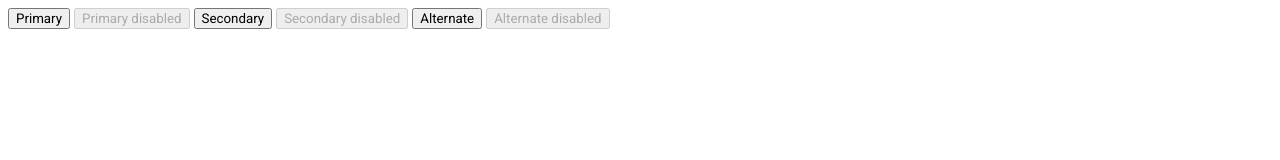
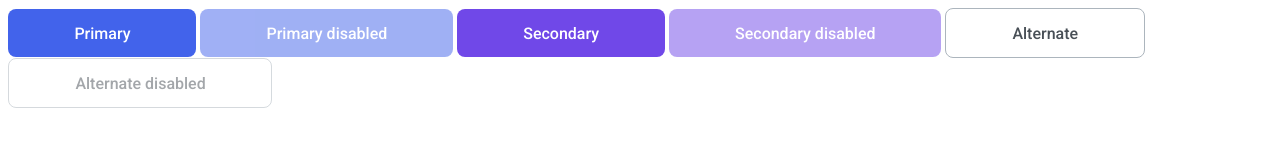
Before and after one commit to js-tasks-ru/htmlcss-20231222_gornyy2002, a website: page 03-lection1/01-button/index.html in a window 1280 px wide. Drawn offline with Linux system fonts and the light colour scheme.

Commit message:
fix dz1 in lec1

```diff
--- a/03-lection1/01-button/button.css
+++ b/03-lection1/01-button/button.css
@@ -1 +1,49 @@
 /* Стилизация кнопки */
+button[class^='main__button']{
+    border-radius: 8px;
+    text-align: center;
+    font-family:'Roboto', sans-serif;;
+    font-size: 16px;
+    font-style: normal;
+    font-weight: 500;
+    line-height: normal;
+    padding: 15px 65.58px 14px 66.42px;
+    text-wrap: nowrap;
+}
+.main__button_disabled:disabled{
+    opacity: 0.5;
+    pointer-events: none;
+}
+
+.main__button_primary{
+    background-color: #4263EB;
+    border:none;
+    color: #FFF;
+    transition: background 0.3s linear;
+}
+.main__button_primary:hover{
+    transition: background 0.3s linear;
+    background: #2342C0;
+}
+
+.main__button_secondary{
+    background-color: #7048E8;
+    border:none;
+    color: #FFF;
+    transition: background 0.3s linear;
+}
+.main__button_secondary:hover{
+    transition: background 0.3s linear;
+    background: #5028C6;
+}
+.main__button_alternate{
+    background-color: transparent;
+    border: 1px solid #ACB5BD;
+    color: #495057;
+    transition: border 0.3s linear;
+}
+
+.main__button_alternate:hover{
+    transition: border 0.3s linear;
+    border: 1px solid #212429;
+}
--- a/03-lection1/01-button/index.html
+++ b/03-lection1/01-button/index.html
@@ -12,9 +12,9 @@
         <button class="main__button_primary">Primary</button>
         <button class="main__button_primary main__button_disabled" disabled>Primary disabled</button>
         <button class="main__button_secondary">Secondary</button>
-        <button class="main__button_secondary main__button__disabled" disabled>Secondary disabled</button>
+        <button class="main__button_secondary main__button_disabled" disabled>Secondary disabled</button>
         <button class="main__button_alternate">Alternate</button>
-        <button class="main__button_alternate main__button__disabled" disabled>Alternate disabled</button>
+        <button class="main__button_alternate main__button_disabled" disabled>Alternate disabled</button>
 
     </body>
 </html>
```
